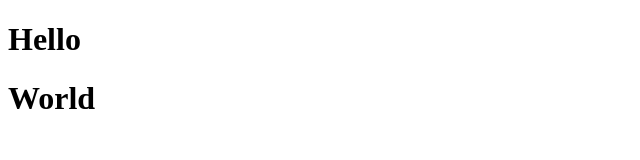
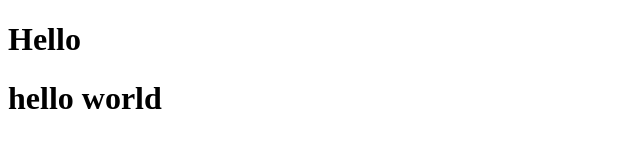
Before and after one commit to vm3techsolutions/testrepo, a plain HTML site: page index.html in a window 1280 px wide. Shown: the whole page, without its empty margins (0-640 px from the left). Drawn offline with Linux system fonts and the light colour scheme.

Commit message:
second line change

```diff
--- a/index.html
+++ b/index.html
@@ -7,6 +7,6 @@
 </head>
 <body>
     <h1>Hello</h1>
-    <h1>World</h1>
+    <h1>hello world</h1>
 </body>
 </html>
```
